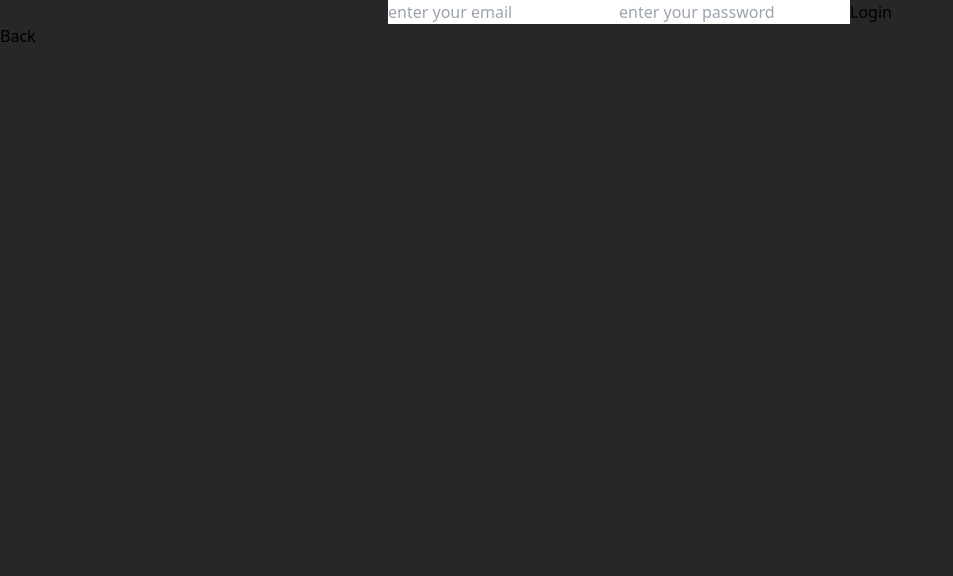
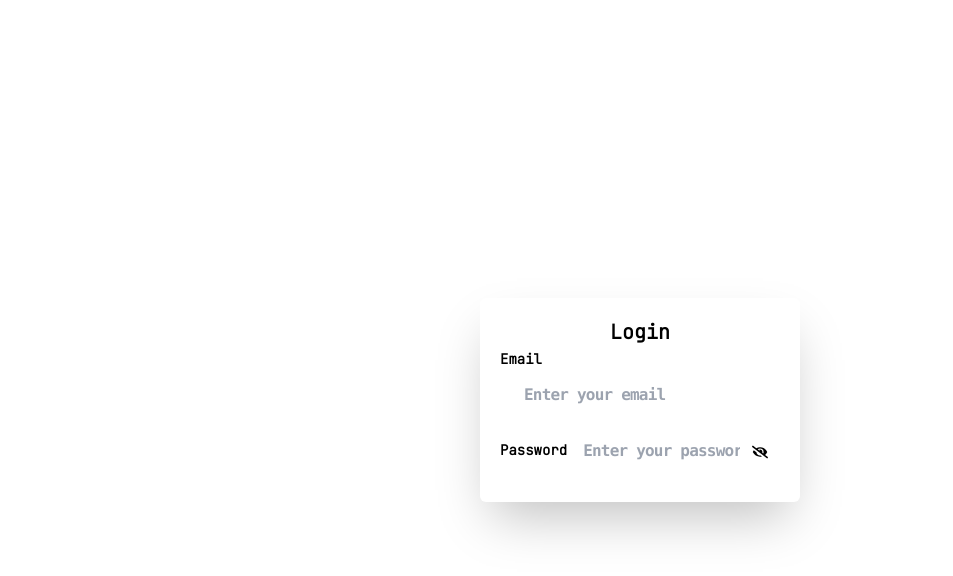
Before and after one commit to ujjwal2061/Daliy-Planner, a React (Vite) app in the folder to-do/: page /login in a window 1280 px wide. Shown: the top 576 px of the page, without its empty margins (0-953 px from the left). Built offline with nearby package versions, Linux system fonts and the light colour scheme; a web font is replaced by a local one.

Commit message:
Take Some Time

```diff
--- a/to-do/src/PrivateLayout/PrivateLayout.jsx
+++ b/to-do/src/PrivateLayout/PrivateLayout.jsx
@@ -1,7 +1,12 @@
-const PrivateLayout = ({ children }) => {
-    return (
-       {children}
-    );
+import { Navigate } from "react-router-dom";
+import { useFirebase } from "../firebase/Firebase";
+
+const PrivateLayout = ({ children} ) => {
+  const {userName} =useFirebase()
+  if(! userName && ! localStorage.getItem('username')){
+    return <Navigate to="/" replace />
+  }
+    return <>{children}</>
+
   };
-
   export default PrivateLayout;
--- a/to-do/src/Route/AppRoute.jsx
+++ b/to-do/src/Route/AppRoute.jsx
@@ -7,7 +7,7 @@ import {
   import Login from "./Login"
   import PrivateLayout from "../PrivateLayout/PrivateLayout";
   import Mainpage from "../pages/Mainpage";
-
+  import Errorpage from "../pages/error/Errorpage";
 const router=createBrowserRouter([
  {
 path:"/",
@@ -20,6 +20,7 @@ element:<Mainpage />
  {path:"/login",
     element:<Login />
  },
+ {path:"*",element:<Errorpage />},
  {
    path:"/content",
     element: (
--- a/to-do/src/Route/Login.jsx
+++ b/to-do/src/Route/Login.jsx
@@ -1,6 +1,8 @@
 import { useNavigate } from "react-router-dom";
 import { useRef, useState } from "react";
 import { useFirebase } from "../firebase/Firebase";
+import { FaEye } from "react-icons/fa";
+import { FaEyeSlash } from "react-icons/fa";
 
 const Login=()=>{
     const {login} =useFirebase()
@@ -29,19 +31,38 @@ const Login=()=>{
     const backbtn=()=>{
         navgation("/")
     }
+    const showpassword=(e)=>{
+        e.preventDefault()
+        setShowpassword((prevpassword)=>!prevpassword)
+      }
         const [email ,setEmail]=useState("")
         const [password ,setPassword]=useState("")
+        const [showPassword ,setShowpassword]=useState(false)
     return(
+<section className="min-h-screen  flex flex-col  justify-center items-center ">
+    <div className='p-5  bg-white rounded-md shadow-2xl w-80 '>
+      <h2 className='flex justify-center text-xl font-jetbrains font-semibold'>Login</h2>
 
-        <section className="h-screen bg-zinc-800">
-       <form onSubmit={handlelogin} className="flex justify-center items-center " >
-        <input  type="email" placeholder="enter your email" value={email}  onChange={(e)=>setEmail(e.target.value)} />
-        <input type="password" placeholder="enter your password" value={password}  onChange={(e)=>setPassword(e.target.value)} />
-        <button type="submit">Login</button>
-         {error&& (<p>Invalaid password or email </p>)}
-       </form>
-       <button  onClick={backbtn}>Back</button>
-    </section>
+       <div className='space-y-2 '>
+       {/* Email section*/}
+       <div className="relative w-full justify-center items-center ">
+           <label className='font-jetbrains  font-semibold text-sm'>Email</label>
+           <input type="email" className="px-4 py-3 ml-2  placeholder:font-mono tracking-tighter font-semibold rounded-lg outline-none transition-transform duration-150" placeholder="Enter your email" value={email} onChange={(e) => setEmail(e.target.value)} />
+           </div>
+           {/*Password  */}
+            <div className="relative  flex flex-row  justify-center items-center">
+               <label className=' font-jetbrains font-semibold text-sm'>Password</label>
+            <input type={showPassword ? "text" : "password"} className="px-4 py-3 placeholder:font-mono tracking-tighter font-semibold rounded-lg outline-none transition-transform duration-150  w-full pr-10" placeholder="Enter your password" value={password} onChange={(e) => setPassword(e.target.value)} />
+             <button type="button" onClick={showpassword} className="absolute right-3 bottom-0 top-1 bg-transparent border-none cursor-pointer text-black">
+              {showPassword ? <FaEye /> : <FaEyeSlash />}
+             </button>
+             </div>
+             <p className="text-gray-600 font-mono">{error}</p>
+            </div>
+
+
+           </div>
+        </section>
     )
 }
 export default Login;
--- a/to-do/src/Route/Signup.jsx
+++ b/to-do/src/Route/Signup.jsx
@@ -4,18 +4,22 @@ import { useFirebase } from "../firebase/Firebase";
 import { FaEye } from "react-icons/fa";
 import { FaEyeSlash } from "react-icons/fa";
 const Signup = () => {
-    const { signup } = useFirebase();
+    const { singup ,userName ,setUserName } = useFirebase();
     const navigate = useNavigate();
 
     const handleSignup = async (e) => {
        e.preventDefault();
        try {
-          await signup(email, password);
-          setTimeout(() => {}, 5000);
-          navigate("/content");
+          await singup(email, password);
+          localStorage.setItem("username", user.email)
+          console.log(email)
+          setTimeout(() => {
+            navigate("/content");
+          }, 1000);
           setEmail("");
           setPassword('');
          } catch (err) {
+            console.log(err)
             setError(err.message);
          }
       };
@@ -34,12 +38,19 @@ const Signup = () => {
       <h2 className='flex justify-center text-xl font-jetbrains font-semibold'>Create Account </h2>
 
        <div className='space-y-2 '>
-       {/* Email section*/}
+       {/*User Name*/}
        <div className="relative w-full justify-center items-center ">
+           <label className='font-jetbrains  font-semibold text-sm'>UserName</label>
+           <input type="email" className="px-4 py-3 ml-2  placeholder:font-mono tracking-tighter font-semibold rounded-lg outline-none transition-transform duration-150" placeholder="Enter your email" value={userName} onChange={(e) => setUserName(e.target.value)} />
+           </div>
+
+           {/*Email Section*/}
+          <div className="relative w-full justify-center items-center ">
            <label className='font-jetbrains  font-semibold text-sm'>Email</label>
            <input type="email" className="px-4 py-3 ml-2  placeholder:font-mono tracking-tighter font-semibold rounded-lg outline-none transition-transform duration-150" placeholder="Enter your email" value={email} onChange={(e) => setEmail(e.target.value)} />
            </div>
            {/*Password  */}
+
             <div className="relative  flex flex-row  justify-center items-center">
                <label className=' font-jetbrains font-semibold text-sm'>Password</label>
             <input type={showPassword ? "text" : "password"} className="px-4 py-3 placeholder:font-mono tracking-tighter font-semibold rounded-lg outline-none transition-transform duration-150  w-full pr-10" placeholder="Enter your password" value={password} onChange={(e) => setPassword(e.target.value)} />
@@ -47,13 +58,15 @@ const Signup = () => {
               {showPassword ? <FaEye /> : <FaEyeSlash />}
              </button>
              </div>
+             <p className="text-gray-600 font-mono">{error}</p>
             </div>
              <div className='flex justify-center mt-4'>
                 <button onClick={handleSignup} type="submit" className=' bg-black px-2 py-1 w-full rounded-lg text-white font-special text-xl font-mono hover:bg-gray-900'>Signup</button>
              </div>
-
+              <div className="mt-2 font-mono tracking-tighter flex flex-row justify-center items-center">
+               <p>Have already account?<NavLink to="/login" ><span className="underline underline-offset-2 font-mono">Login</span></NavLink></p>
+              </div>
            </div>
-
         </section>
     );
 }
--- /dev/null
+++ b/to-do/src/User/Useracc.jsx
@@ -0,0 +1,24 @@
+import React from 'react'
+
+const Useracc=()=>{
+  return (
+       <section className='min-h-screen'>
+          {/*First Section For iamger and Pesonal INfroamtion*/}
+          <div className='flex flex-col items-center bg-zinc-950'>
+             <div className='p-2'>
+                <h1 className='text-2xl font-semibold font-mono'>Your Profile</h1>
+             </div>
+             <div className='flex flex-row'>
+                <div>
+
+                </div>
+                <div className='flex justify-between'>
+                 <h2>LazyPerson</h2>
+                 <h3>Nothing</h3>
+                </div>
+             </div>
+          </div>
+       </section>
+  )
+}
+export default Useracc;
--- a/to-do/src/firebase/Firebase.jsx
+++ b/to-do/src/firebase/Firebase.jsx
@@ -1,19 +1,17 @@
-
 import { initializeApp } from "firebase/app";
-import { createContext, useContext  } from "react";
+import { createContext, useContext, useState  } from "react";
 import {getAuth, signInWithEmailAndPassword} from "firebase/auth"
 import { createUserWithEmailAndPassword } from "firebase/auth";
 import {getFirestore} from "firebase/firestore"
 
 const firebaseConfig = {
-  apiKey:import.meta.env.VITE_APPkey,
-  authDomain:import.meta.env.VITE_AUTHID,
-  projectId:import.meta.env.VITE_ProjectID,
-  storageBucket:import.meta.env.VITE_STORAGE,
-  messagingSenderId:import.meta.env.VITE_MESSAGESENDERID,
-  appId: import.meta.env.VITE_APPID,
-  measurementId: import.meta.env.VITE_MEASUREMENT,
-
+  apiKey: "AIzaSyCbbONxZqKhdqs-lHirZjjGfKrTWIFQ2Ok",
+  authDomain: "chat-app-04.firebaseapp.com",
+  projectId: "chat-app-04",
+  storageBucket: "chat-app-04.firebasestorage.app",
+  messagingSenderId: "764854985544",
+  appId: "1:764854985544:web:0d1170f6b42e7915d7497d",
+  measurementId: "G-JML9PNW4B9"
 };
 
 // Initialize Firebase
@@ -21,20 +19,27 @@ const firebaseConfig = {
  const auth=getAuth(app)
  const db=getFirestore(app)
 
-  const FirebaseContext=createContext();
+const FirebaseContext=createContext();
 
   export const useFirebase=()=>useContext(FirebaseContext);
 
  export const FirebaseProvider=({children})=>{
-  const singiup=(email,password)=>{
-    return createUserWithEmailAndPassword( auth ,email,password)
-  }
+  const [userName ,setUserName]=useState()
+  const singup = async (email, password) => {
+    return createUserWithEmailAndPassword(auth, email, password).then(
+      (userCredential) => {
+      const user = userCredential.user;
+      setUserName(user.email);
+
+
+    });
+  };
   const login=(email ,password)=>{
     return signInWithEmailAndPassword(auth ,email,password )
   }
     return(
 
-        <FirebaseContext.Provider value={{singiup ,login ,auth,db}}>
+        <FirebaseContext.Provider value={{singup ,login ,auth,db,userName ,setUserName}}>
             {children}
         </FirebaseContext.Provider>
     )
--- a/to-do/src/pages/Procted.jsx
+++ /dev/null
@@ -1,6 +0,0 @@
-const Procted =({children})=>{
-return(
-    {children }
-)
-}
-export default Procted ;
--- /dev/null
+++ b/to-do/src/pages/error/Errorpage.jsx
@@ -0,0 +1,27 @@
+import { useNavigate } from "react-router";
+const Errorpage = () => {
+    const navagation=useNavigate();
+    const backbtn=()=>{
+       navagation("/");
+    }
+    return (
+      <div className="min-h-screen flex flex-col justify-center items-center bg-gray-100">
+        <img
+          src="error.jpeg"
+          alt="Error"
+          className="w-1/2
+           h-auto mb-5 rounded-lg  transition-transform duration-300 hover:scale-105"
+        />
+        <p className="font-jetbrains  font-semibold text-xl text-gray-900 text-center">
+          Sorry, we cannot find the page you are looking for
+        </p>
+        <button
+          onClick={backbtn}
+          className="mt-5 px-6 py-2 bg-black   text-white rounded-lg shadow-md transition-all duration-300 hover:bg-gray-900   hover:shadow-lg focus:outline-none focus:ring-2 focus:ring-blue-300">
+          Go Back
+        </button>
+      </div>
+    );
+  };
+
+  export default Errorpage;
```
Also changed, not shown: to-do/src/pages/subpage/Home.jsx (+8 -5 lines), to-do/public/error.jpeg (added), to-do/src/serverFb/firebase.json (added), 1 other file (tests, documents, lock files or other folders).
